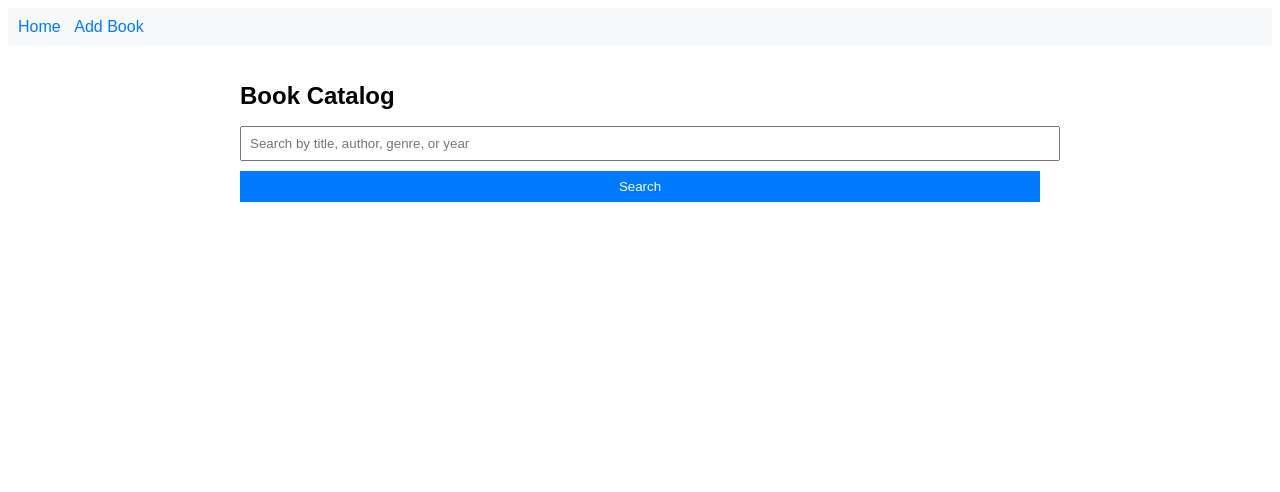
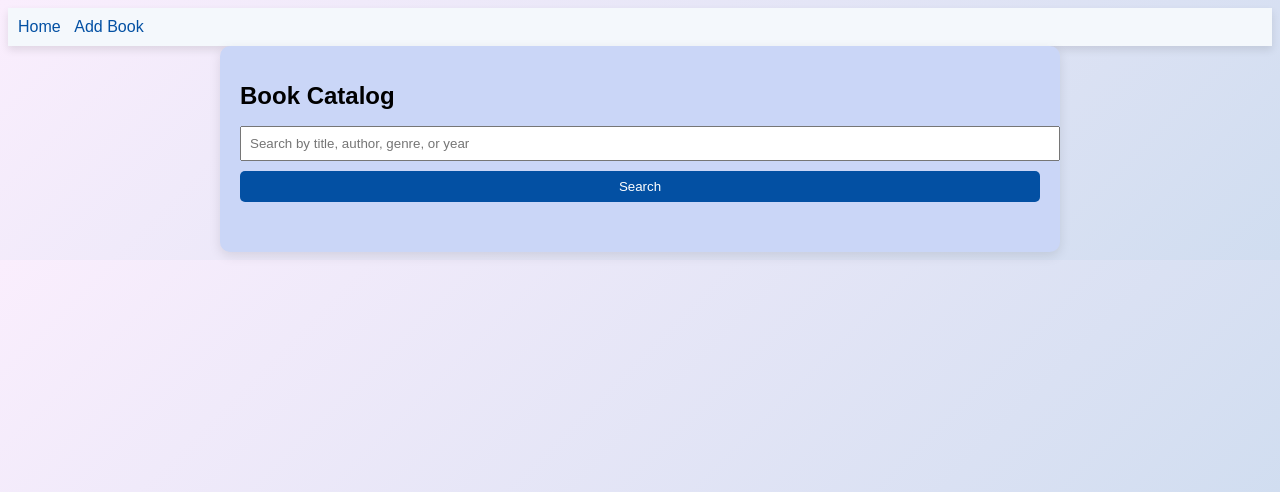
Before and after one commit to daj-1/bc, a Flask app: page / in a window 1280 px wide. Shown: the top 492 px of the page. Run offline with Flask 3, Linux system fonts and the light colour scheme.

Commit message:
Update styles.css

```diff
--- a/server/static/styles.css
+++ b/server/static/styles.css
@@ -1,22 +1,33 @@
 body {
     font-family: Arial, sans-serif;
+    background: linear-gradient(135deg, #faeefd, #d0ddf0);
 }
 
 nav {
-    background-color: #f8f9fa;
+    background-color: #f4f8fc;
     padding: 10px;
+    box-shadow: 0 4px 8px rgba(0, 0, 0, 0.1);
 }
 
 nav a {
     margin-right: 10px;
     text-decoration: none;
-    color: #007bff;
+    color: #0350a3;
+    transition: all 0.3s ease;
+}
+
+nav a:hover {
+    color:  #0350a3;
+    text-decoration: underline;
 }
 
 .container {
     max-width: 800px;
     margin: 0 auto;
     padding: 20px;
+    background-color: rgb(202, 214, 247);
+    border-radius: 10px; /* Rounded corners */
+    box-shadow: 0 4px 12px rgba(0, 0, 0, 0.1); /* Card shadow effect */
 }
 
 h1 {
@@ -51,6 +62,12 @@ ul li {
 ul li a {
     text-decoration: none;
     color: #007bff;
+    transition: all 0.3s ease;
+}
+
+ul li a:hover {
+    color: #0056b3;
+    text-decoration: underline;
 }
 
 ul li form {
@@ -58,9 +75,11 @@ ul li form {
 }
 
 button {
-    background-color: #007bff;
+    background-color: #0350a3;
     color: white;
     border: none;
     padding: 10px 20px;
     cursor: pointer;
+    border-radius: 5px; /* Rounded corners */
+    transition: transform 0.3s ease;
 }
```
